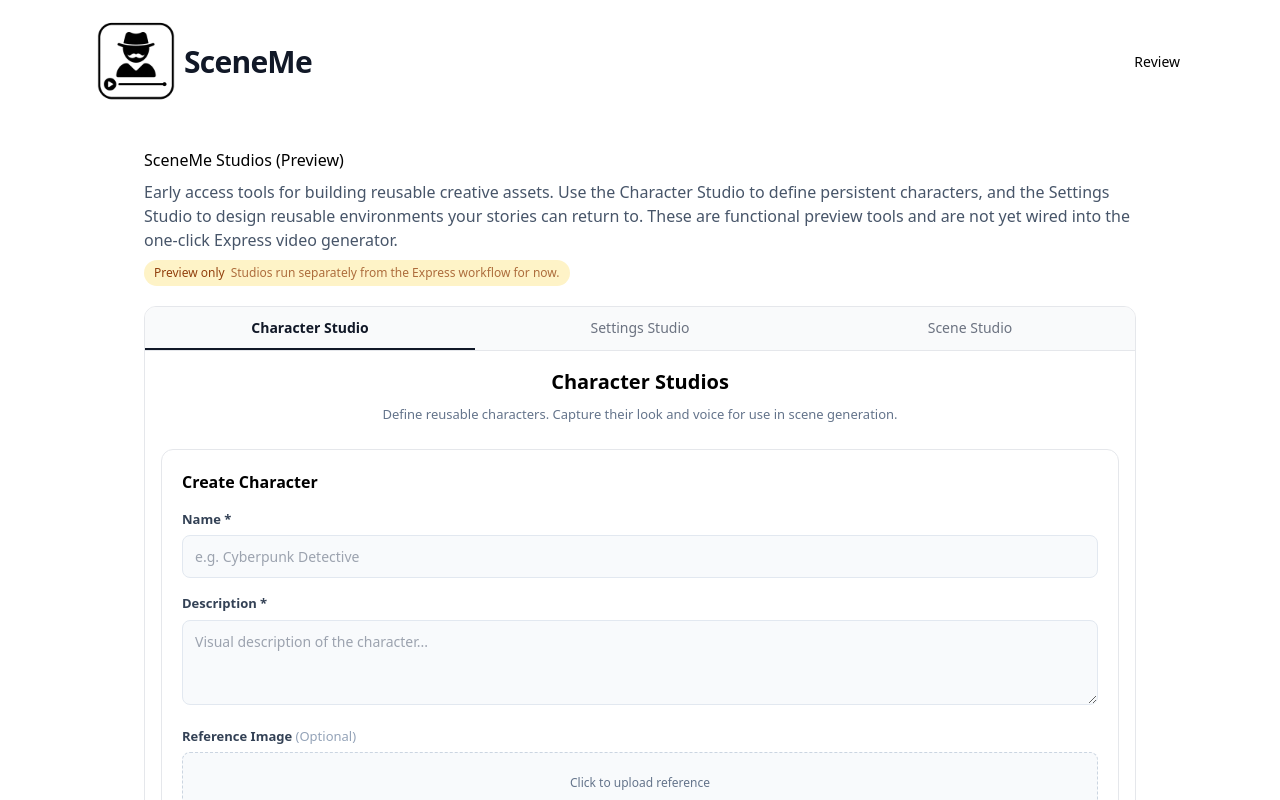
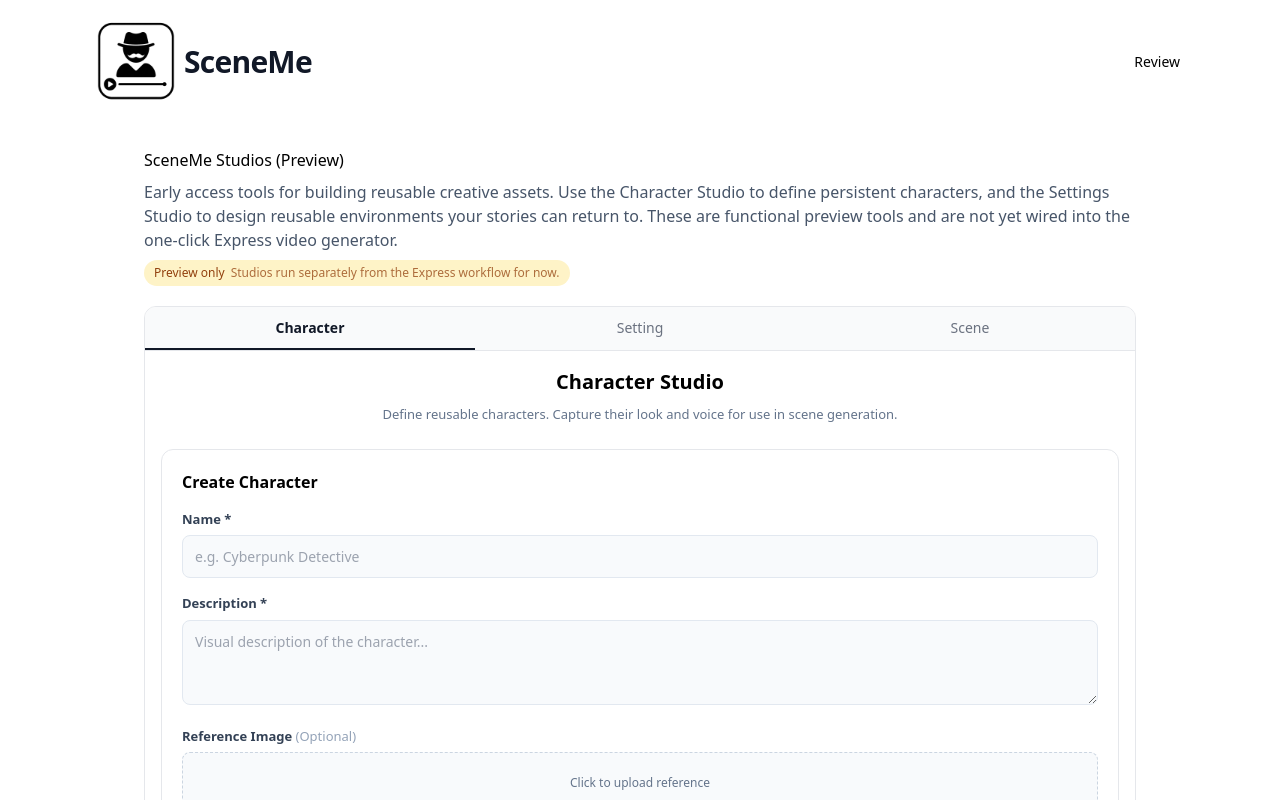
Before and after one commit to JSebree/ai-wizard, a React (Vite) app: page /studios in a window 1280 px wide. Shown: the top 800 px of the page. Built offline with nearby package versions, Linux system fonts and the light colour scheme; no server answers; the database is empty.

Commit message:
fixing tab ui

```diff
--- a/src/studios/CharacterStudioDemo.jsx
+++ b/src/studios/CharacterStudioDemo.jsx
@@ -208,7 +208,7 @@ export default function CharacterStudioDemo() {
 
       {/* Header */}
       <div style={{ marginBottom: 24, textAlign: "center" }}>
-        <h2 style={{ fontSize: 20, fontWeight: 700, margin: "0 0 8px" }}>Character Studios</h2>
+        <h2 style={{ fontSize: 20, fontWeight: 700, margin: "0 0 8px" }}>Character Studio</h2>
         <p style={{ fontSize: 13, color: "#64748B", margin: 0 }}>
           Define reusable characters. Capture their look and voice for use in scene generation.
         </p>
--- a/src/studios/SettingsStudioDemo.jsx
+++ b/src/studios/SettingsStudioDemo.jsx
@@ -423,7 +423,7 @@ export default function SettingsStudioDemo() {
     <div style={{ paddingBottom: 60 }}>
       {/* Header (Matching Scene Studio) */}
       <div style={{ marginBottom: 24, textAlign: "center" }}>
-        <h2 style={{ fontSize: 20, fontWeight: 700, margin: "0 0 8px" }}>Settings Studio</h2>
+        <h2 style={{ fontSize: 20, fontWeight: 700, margin: "0 0 8px" }}>Setting Studio</h2>
         <p style={{ fontSize: 13, color: "#64748B", margin: 0 }}>
           Define reusable environments and locations. Create a base setting for your stories.
         </p>
@@ -552,18 +552,17 @@ export default function SettingsStudioDemo() {
           <div style={{ marginTop: 24 }}>
             <button
               onClick={handleGeneratePreview}
-              disabled={isGenerating || !name.trim() || !basePrompt.trim()}
-              title={(!name.trim() || !basePrompt.trim()) ? "Please enter a Name and Prompt first" : ""}
+              disabled={isGenerating}
               style={{
                 width: "100%",
                 padding: "12px",
                 borderRadius: 999,
-                background: (isGenerating || !name.trim() || !basePrompt.trim()) ? "#94A3B8" : "#000",
+                background: isGenerating ? "#94A3B8" : "#000",
                 color: "white",
                 fontWeight: 600,
                 fontSize: 14,
                 border: "none",
-                cursor: (isGenerating || !name.trim() || !basePrompt.trim()) ? "not-allowed" : "pointer",
+                cursor: isGenerating ? "not-allowed" : "pointer",
                 display: "flex",
                 alignItems: "center",
                 justifyContent: "center",
--- a/src/studios/StudiosPage.jsx
+++ b/src/studios/StudiosPage.jsx
@@ -86,7 +86,7 @@ export default function StudiosPage() {
               color: activeTab === "characters" ? "#111827" : "#6B7280",
             }}
           >
-            Character Studio
+            Character
           </button>
           <button
             type="button"
@@ -104,7 +104,7 @@ export default function StudiosPage() {
               color: activeTab === "settings" ? "#111827" : "#6B7280",
             }}
           >
-            Settings Studio
+            Setting
           </button>
           <button
             type="button"
@@ -122,7 +122,7 @@ export default function StudiosPage() {
               color: activeTab === "scenes" ? "#111827" : "#6B7280",
             }}
           >
-            Scene Studio
+            Scene
           </button>
         </div>
 
```
